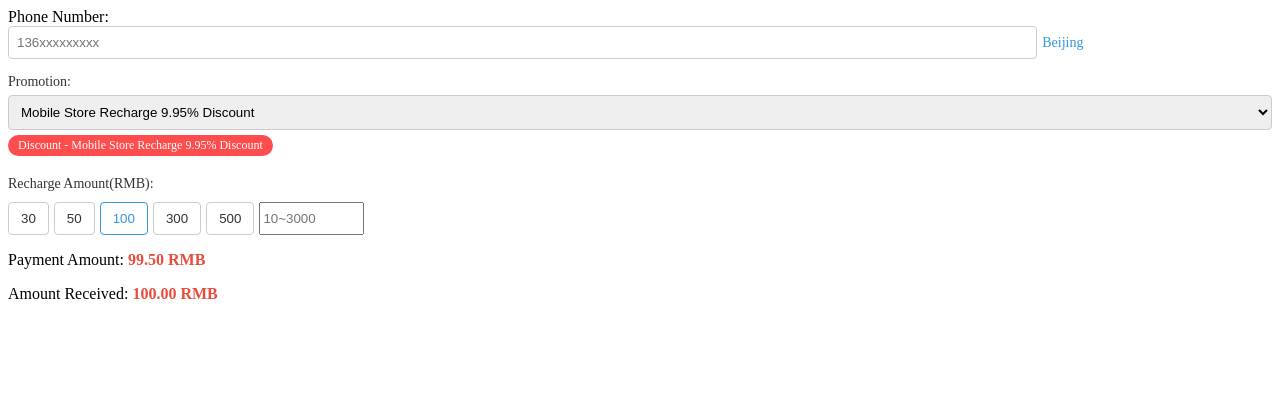
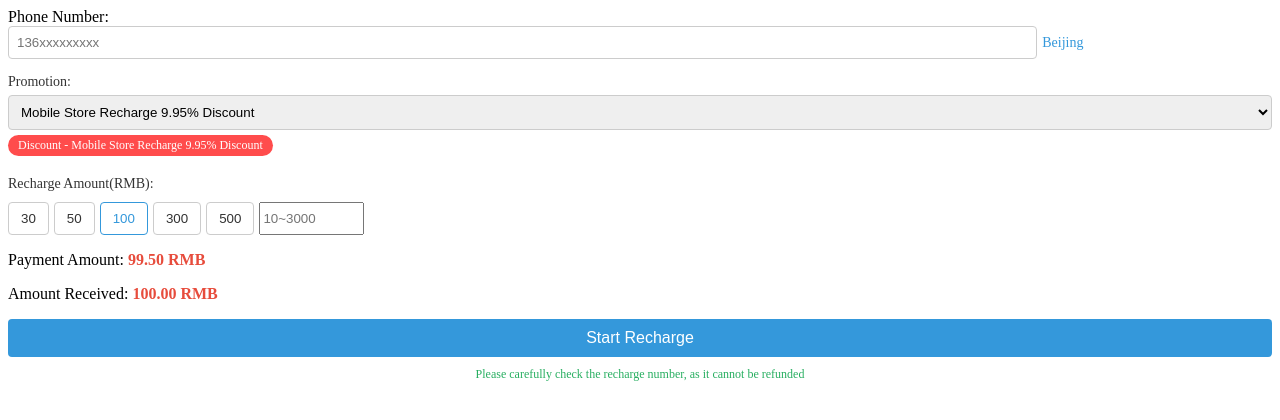
Before and after one commit to BGC-BootCamp-Team1/-QTang5-RechargeForm, an Angular app: page / in a window 1280 px wide. Shown: the top 420 px of the page. Built offline with nearby package versions, Linux system fonts and the light colour scheme.

Commit message:
feat: update recahrge component with submit and note

```diff
--- a/src/app/recharge-form/recharge-form.component.css
+++ b/src/app/recharge-form/recharge-form.component.css
@@ -52,3 +52,20 @@
     font-weight: bold;
     color: #e74c3c;
 }
+.submit-btn {
+    width: 100%;
+    padding: 10px;
+    background-color: #3498db;
+    color: #fff;
+    font-size: 16px;
+    border: none;
+    border-radius: 4px;
+    cursor: pointer;
+}
+
+.note {
+    font-size: 12px;
+    color: #27ae60;
+    text-align: center;
+    margin-top: 10px;
+}
--- a/src/app/recharge-form/recharge-form.component.html
+++ b/src/app/recharge-form/recharge-form.component.html
@@ -21,3 +21,7 @@
         <p>Payment Amount: <span class="payment-amount">99.50 RMB</span></p>
         <p>Amount Received: <span class="received-amount">100.00 RMB</span></p>
     </div>
+
+    <button type="submit" class="submit-btn">Start Recharge</button>
+            <p class="note">Please carefully check the recharge number, as it cannot be refunded</p>
+</form>
```
